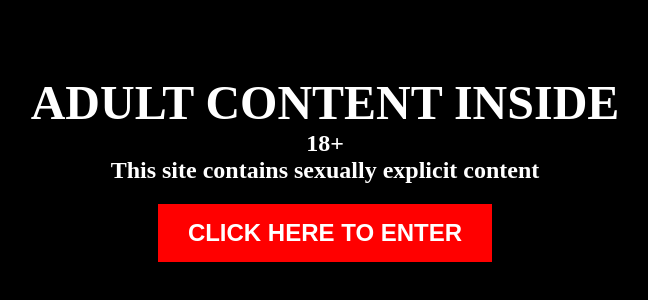
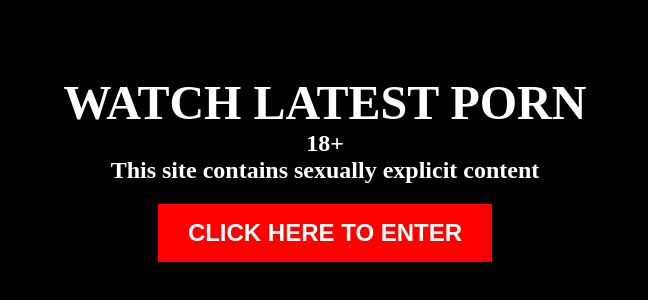
Before and after one commit to kapil9868sharma/adult, a plain HTML site: page index.html in a window 1280 px wide. Shown: the part 232-532 px from the top of the page, without its empty margins (315-963 px from the left). Drawn offline with Linux system fonts and the light colour scheme.

Commit message:
Update index.html

```diff
--- a/index.html
+++ b/index.html
@@ -50,7 +50,7 @@
     </style>
 </head>
 <body>
-    <h1>ADULT CONTENT INSIDE</h1>
+    <h1>WATCH LATEST PORN</h1>
     <p>18+</p>
     <p>This site contains sexually explicit content</p>
     <button id="enterButton">CLICK HERE TO ENTER</button>
```
